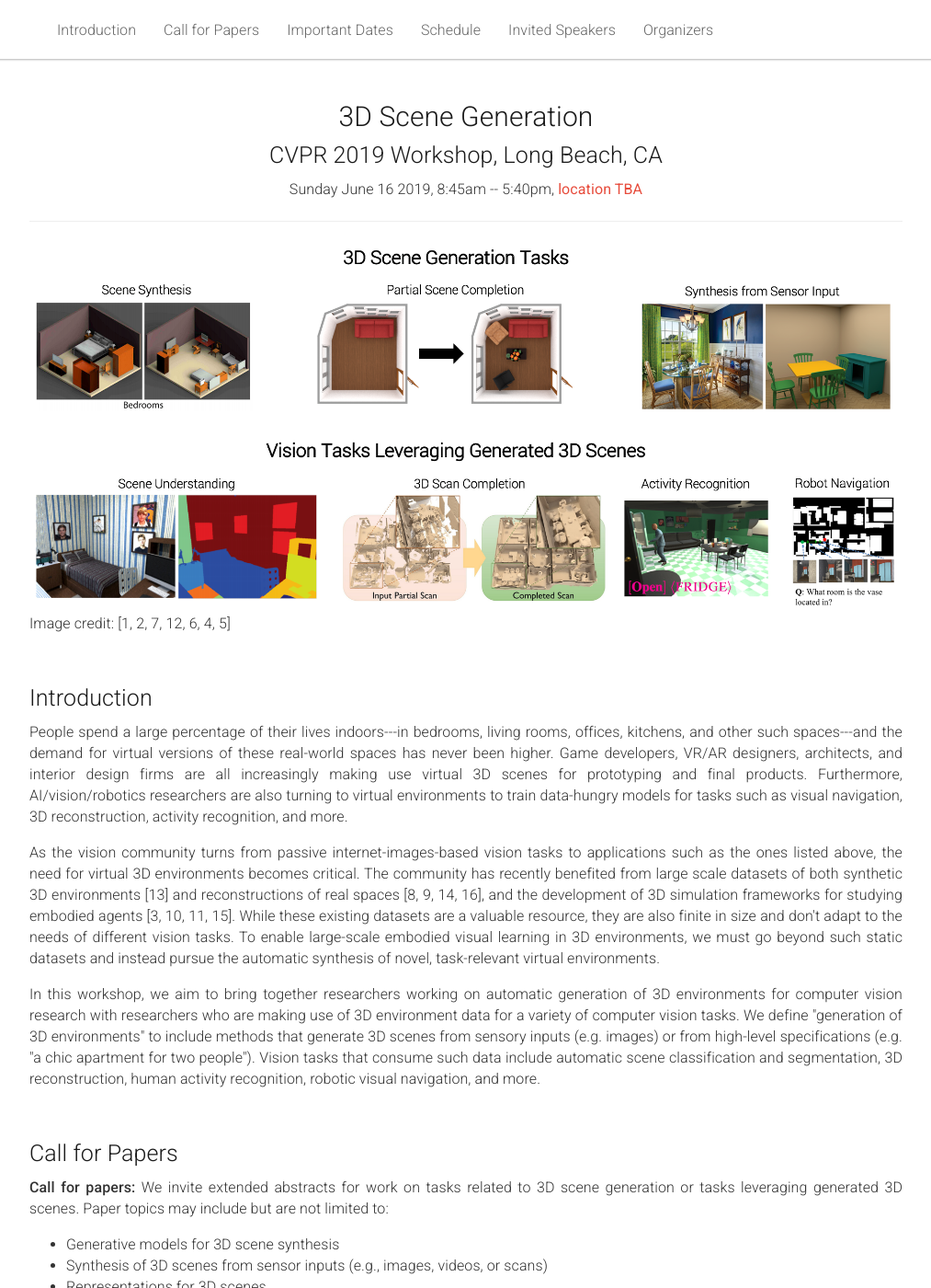
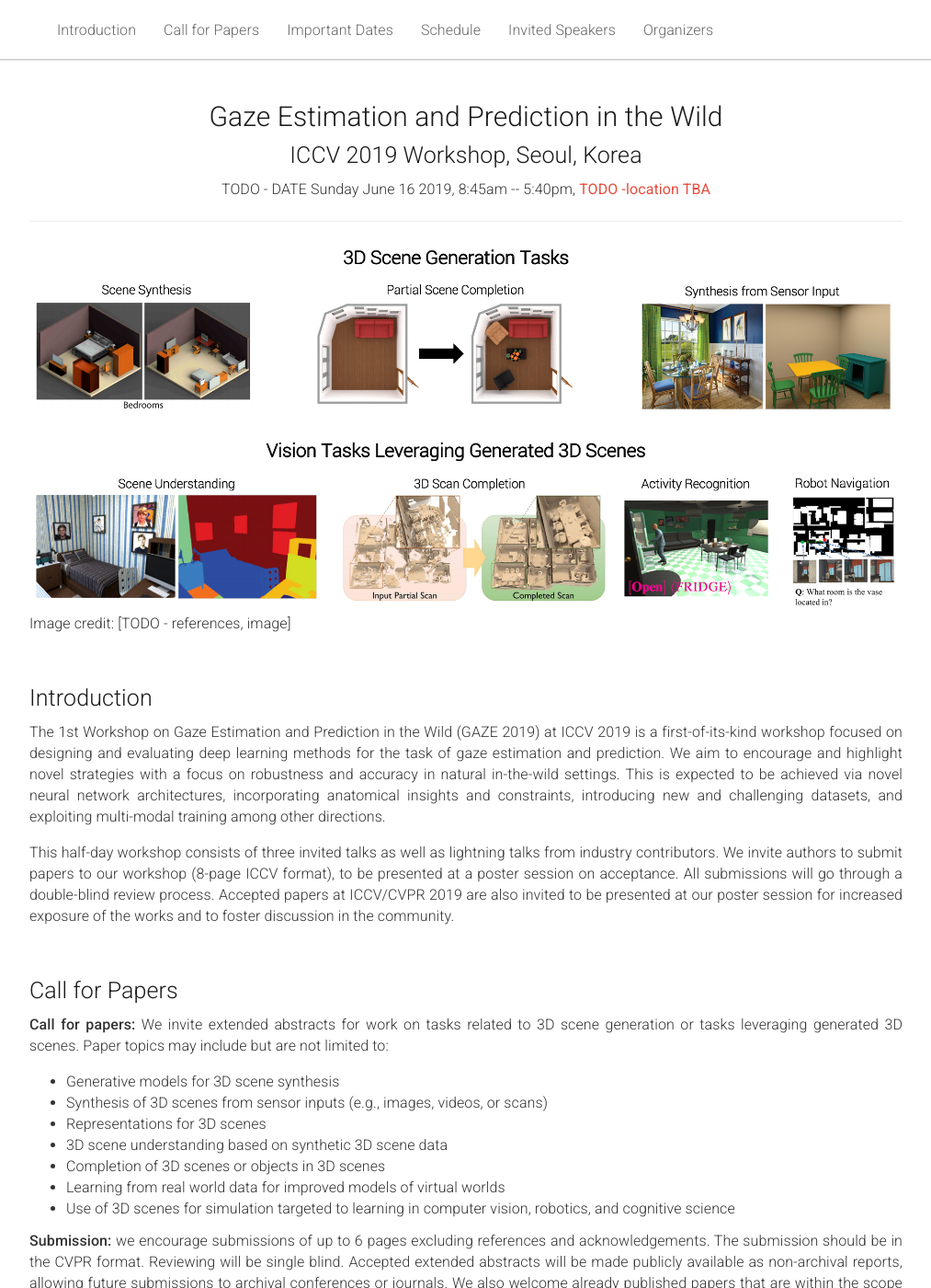
Before and after one commit to gazeworkshop/gazeworkshop.github.io, a Jekyll site: the page built from _pages/home.md, in a window 1280 px wide and 1400 px high. Shown: the whole window at 92% size, without its empty margins (133-1146 px from the left). Built offline with Jekyll 4.4.1, drawn with Linux system fonts in a browser that asks for light colours.

Commit message:
Update home.md

```diff
--- a/_pages/home.md
+++ b/_pages/home.md
@@ -1,8 +1,8 @@
 ---
 layout: project
-urltitle:  "3D Scene Genneration"
-title: "3D Scene Generation"
-categories: cvpr, workshop, computer vision, computer graphics, visual learning, simulation environments, robotics, machine learning, natural language processing, reinforcement learning
+urltitle:  "Gaze Estimation and Prediction in the Wild"
+title: "Gaze Estimation and Prediction in the Wild"
+categories: iccv, workshop, computer vision, robotics, machine learning, natural language processing, gaze estimation
 permalink: /
 favicon: /static/img/ico/favicon.png
 bibtex: true
@@ -13,10 +13,10 @@ acknowledgements: ""
 <br>
 <div class="row">
   <div class="col-xs-12">
-    <center><h1>3D Scene Generation</h1></center>
-    <center><h2>CVPR 2019 Workshop, Long Beach, CA</h2></center>
+    <center><h1>Gaze Estimation and Prediction in the Wild</h1></center>
+    <center><h2>ICCV 2019 Workshop, Seoul, Korea</h2></center>
     <!-- <center><span style="color:#e74c3c;font-weight:400;">Time and location TBA</span></center> -->
-    <center>Sunday June 16 2019, 8:45am -- 5:40pm, <span style="color:#e74c3c;font-weight:400;">location TBA</span></center>
+    <center>TODO - DATE Sunday June 16 2019, 8:45am -- 5:40pm, <span style="color:#e74c3c;font-weight:400;"> TODO -location TBA</span></center>
   </div>
 </div>
 
@@ -25,7 +25,7 @@ acknowledgements: ""
 <div class="row" id="intro">
   <div class="col-md-12">
     <img src="{{ "/static/img/splash.png" | prepend:site.baseurl }}">
-    <p> Image credit: [1, 2, 7, 12, 6, 4, 5]</p>
+    <p> Image credit: [TODO - references, image]</p>
   </div>
 </div>
 
@@ -38,13 +38,10 @@ acknowledgements: ""
 <div class="row">
   <div class="col-xs-12">
     <p>
-      People spend a large percentage of their lives indoors---in bedrooms, living rooms, offices, kitchens, and other such spaces---and the demand for virtual versions of these real-world spaces has never been higher. Game developers, VR/AR designers, architects, and interior design firms are all increasingly making use virtual 3D scenes for prototyping and final products. Furthermore, AI/vision/robotics researchers are also turning to virtual environments to train data-hungry models for tasks such as visual navigation, 3D reconstruction, activity recognition, and more.
+The 1st Workshop on Gaze Estimation and Prediction in the Wild (GAZE 2019) at ICCV 2019 is a first-of-its-kind workshop focused on designing and evaluating deep learning methods for the task of gaze estimation and prediction. We aim to encourage and highlight novel strategies with a focus on robustness and accuracy in natural in-the-wild settings. This is expected to be achieved via novel neural network architectures, incorporating anatomical insights and constraints, introducing new and challenging datasets, and exploiting multi-modal training among other directions.
     </p>
     <p>
-      As the vision community turns from passive internet-images-based vision tasks to applications such as the ones listed above, the need for virtual 3D environments becomes critical. The community has recently benefited from large scale datasets of both synthetic 3D environments [13] and reconstructions of real spaces [8, 9, 14, 16], and the development of 3D simulation frameworks for studying embodied agents [3, 10, 11, 15]. While these existing datasets are a valuable resource, they are also finite in size and don't adapt to the needs of different vision tasks. To enable large-scale embodied visual learning in 3D environments, we must go beyond such static datasets and instead pursue the automatic synthesis of novel, task-relevant virtual environments.
-    </p>
-    <p>
-      In this workshop, we aim to bring together researchers working on automatic generation of 3D environments for computer vision research with researchers who are making use of 3D environment data for a variety of computer vision tasks. We define "generation of 3D environments" to include methods that generate 3D scenes from sensory inputs (e.g. images) or from high-level specifications (e.g. "a chic apartment for two people"). Vision tasks that consume such data include automatic scene classification and segmentation, 3D reconstruction, human activity recognition, robotic visual navigation, and more.
+This half-day workshop consists of three invited talks as well as lightning talks from industry contributors. We invite authors to submit papers to our workshop (8-page ICCV format), to be presented at a poster session on acceptance. All submissions will go through a double-blind review process. Accepted papers at ICCV/CVPR 2019 are also invited to be presented at our poster session for increased exposure of the works and to foster discussion in the community.
     </p>
   </div>
 </div> <br>
```
